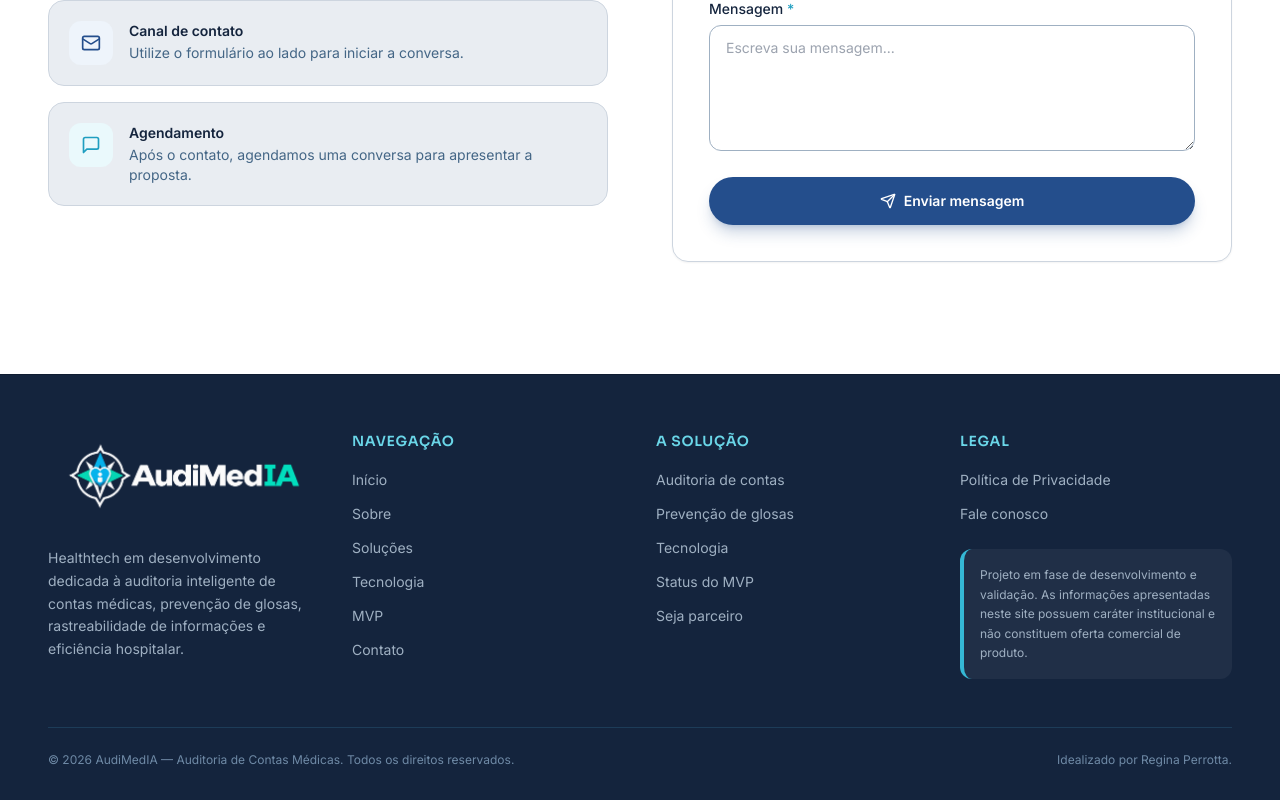
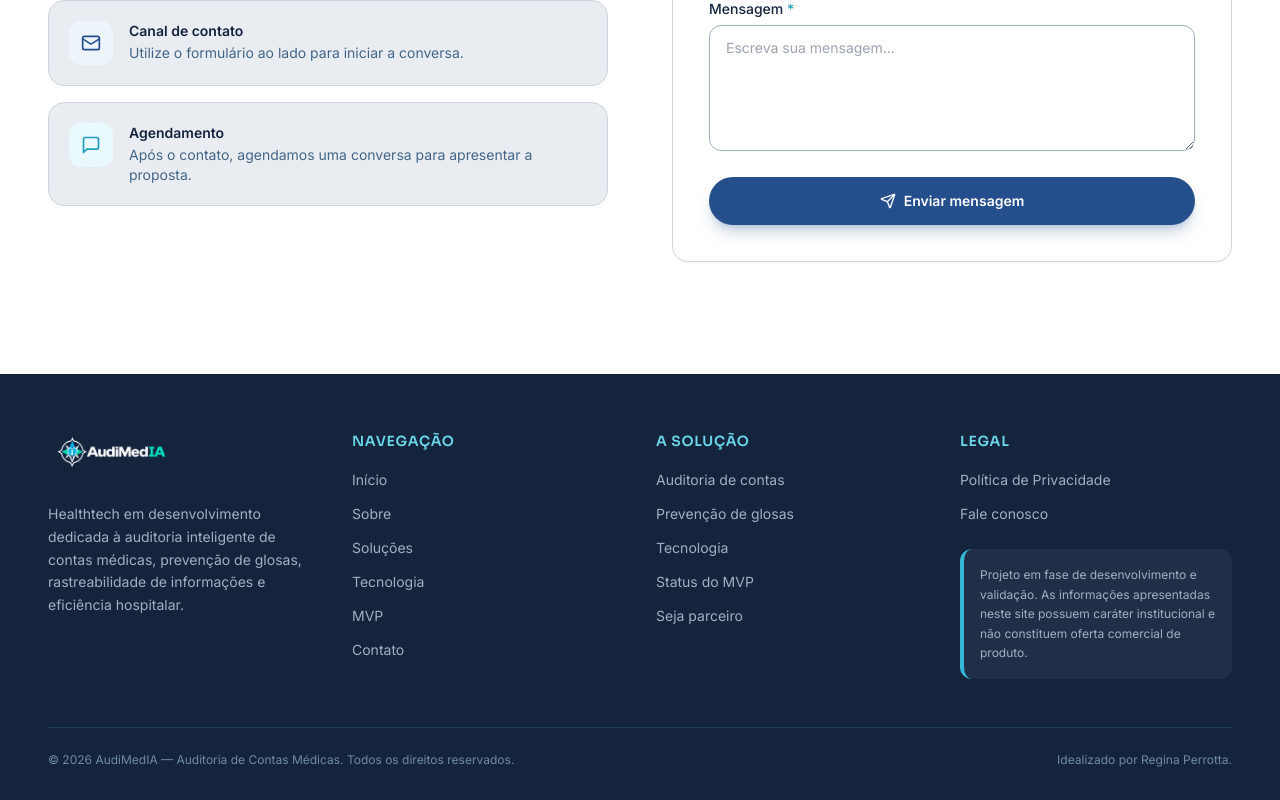
Before and after one commit to Giovanni-Perrotta/audimedIa, a React (Vite) app: page / in a window 1280 px wide. Shown: the part 8112-8912 px from the top of the page. Built offline with nearby package versions, Linux system fonts and the light colour scheme.

Commit message:
Update Footer.tsx

```diff
--- a/src/components/Footer.tsx
+++ b/src/components/Footer.tsx
@@ -27,12 +27,12 @@ export function Footer() {
               <img
                 src={`${import.meta.env.BASE_URL}logoRodapeTransparente.png`}
                 alt="AudiMedIA — Auditoria Inteligente de Contas Médicas"
-                className="h-auto w-full max-w-[270px] object-contain"
+                className="block h-[42px] w-auto max-w-full object-contain object-left"
                 loading="lazy"
               />
             </a>
 
-            <p className="mt-5 max-w-[280px] text-sm leading-relaxed text-navy-200">
+            <p className="mt-6 max-w-[280px] text-sm leading-relaxed text-navy-200">
               Healthtech em desenvolvimento dedicada à auditoria
               inteligente de contas médicas, prevenção de glosas,
               rastreabilidade de informações e eficiência hospitalar.
```
